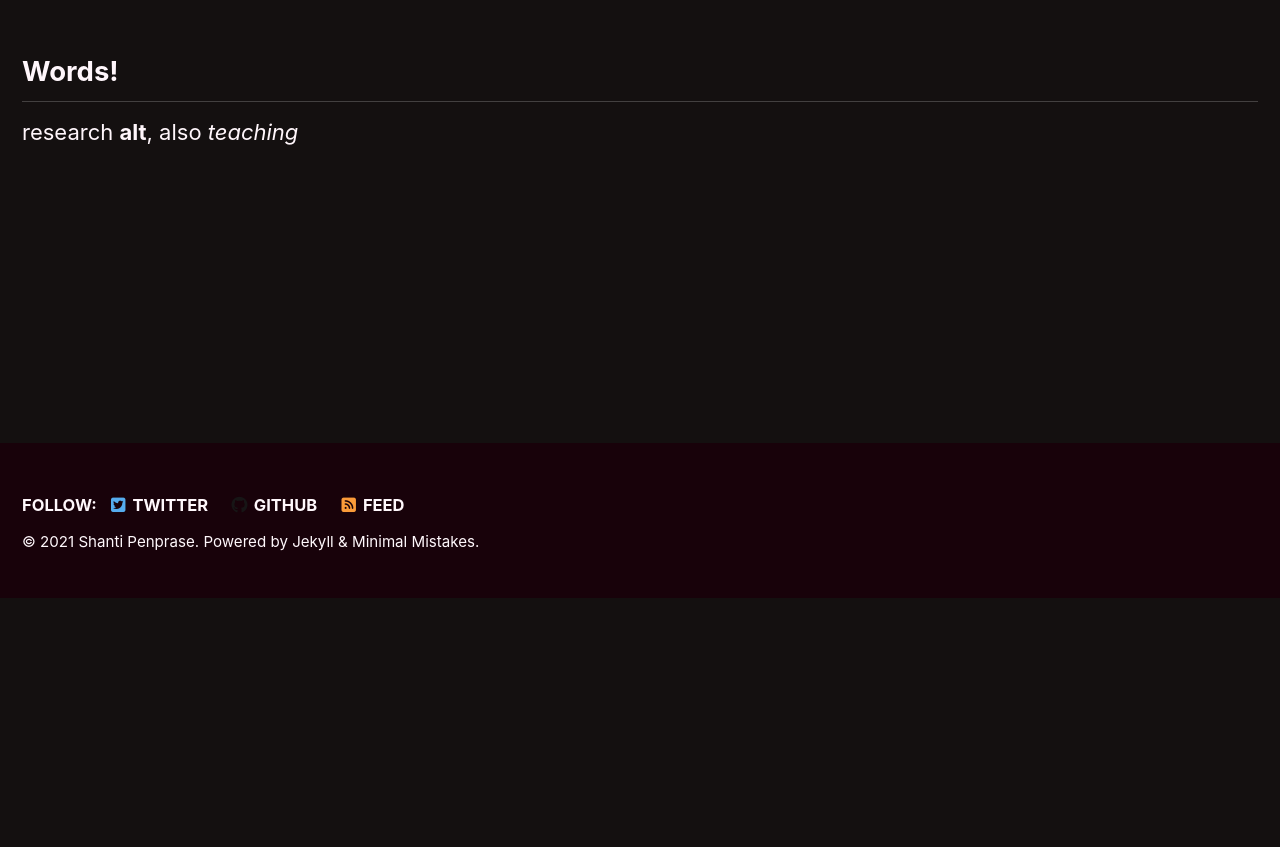
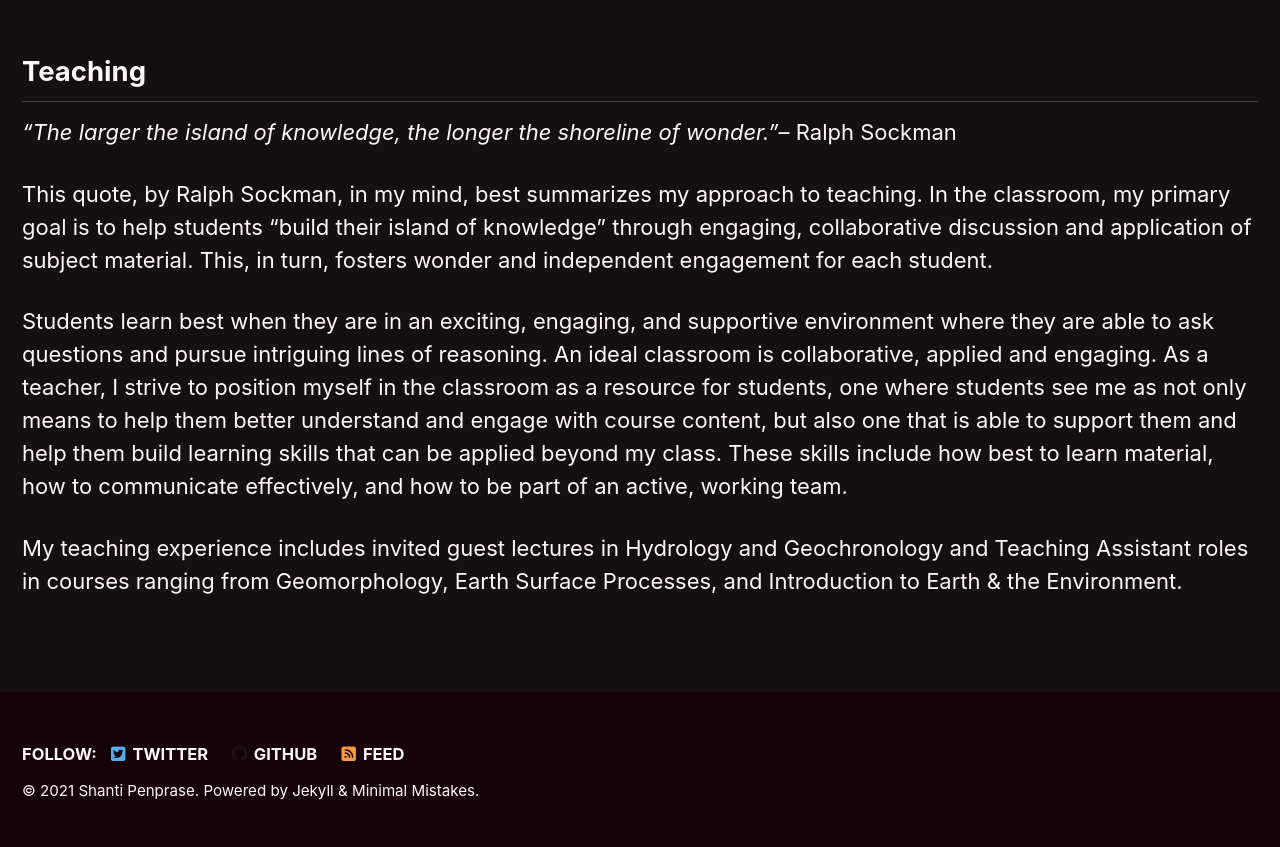
Before and after one commit to spenprase/spenprase.github.io, a Jekyll site: the page built from teaching.md, in a window 1280 px wide. Shown: the part 302-1149 px from the top of the page. Built offline with Jekyll 4.4.1, drawn with Linux system fonts in a browser that asks for light colours; cached includes are drawn as plain includes; nearby versions of some CDN libraries; before the commit the page ends 900 px from its top, so only the background shows below that.

Commit message:
Move teaching to own page

```diff
--- a/teaching.md
+++ b/teaching.md
@@ -15,5 +15,12 @@ excerpt:
 #
 ---
 
-## Words!
-research **alt**, also *teaching*
+## Teaching
+
+*“The larger the island of knowledge, the longer the shoreline of wonder.”*-- Ralph Sockman
+
+ This quote, by Ralph Sockman, in my mind, best summarizes my approach to teaching. In the classroom, my primary goal is to help students "build their island of knowledge" through engaging, collaborative discussion and application of subject material. This, in turn, fosters wonder and independent engagement for each student.
+
+ Students learn best when they are in an exciting, engaging, and supportive environment where they are able to ask questions and pursue intriguing lines of reasoning. An ideal classroom is collaborative, applied and engaging. As a teacher, I strive to position myself in the classroom as a resource for students, one where students see me as not only means to help them better understand and engage with course content, but also one that is able to support them and help them build learning skills that can be applied beyond my class. These skills include how best to learn material, how to communicate effectively, and how to be part of an active, working team.
+
+ My teaching experience includes invited guest lectures in Hydrology and Geochronology and Teaching Assistant roles in courses ranging from Geomorphology, Earth Surface Processes, and Introduction to Earth & the Environment.
```
